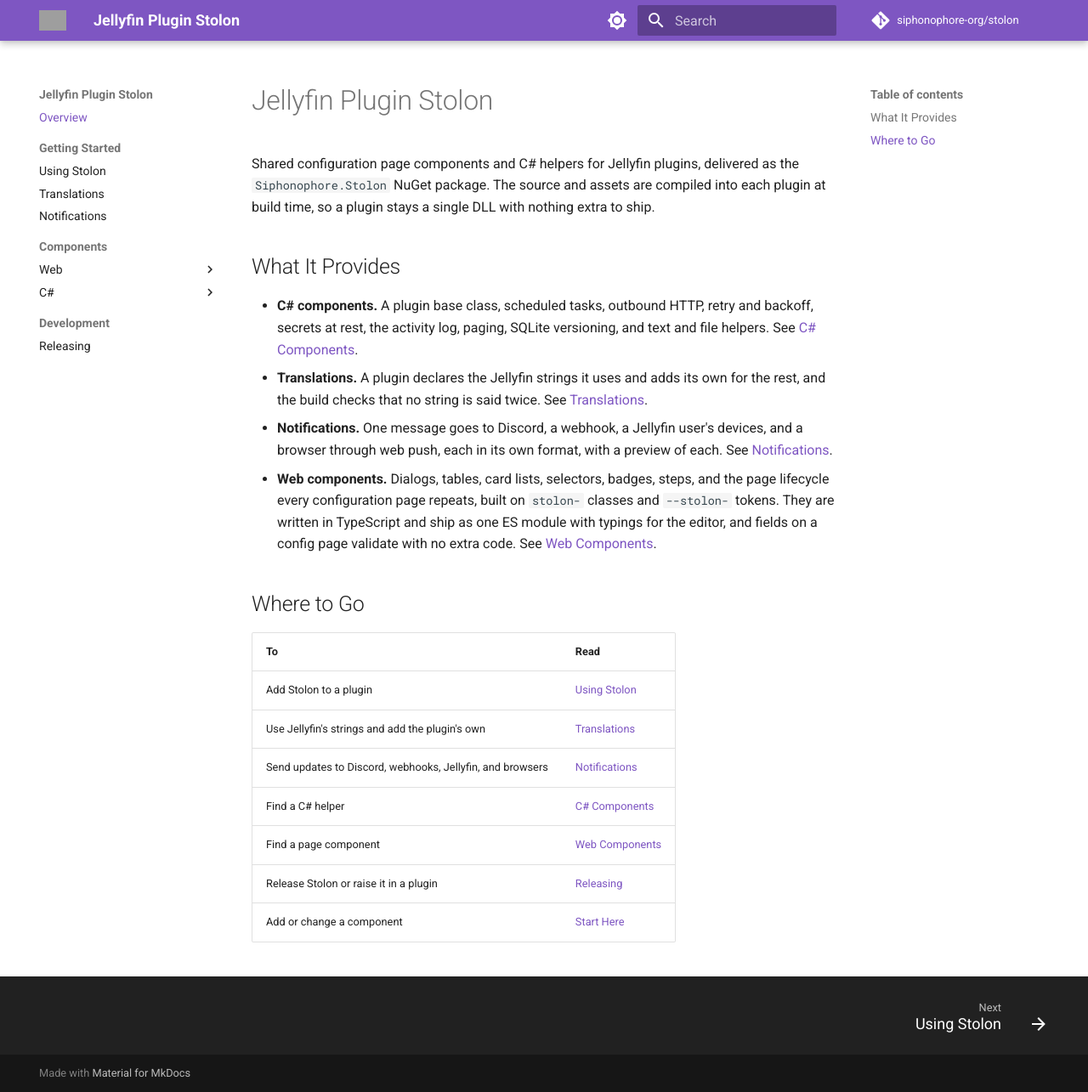
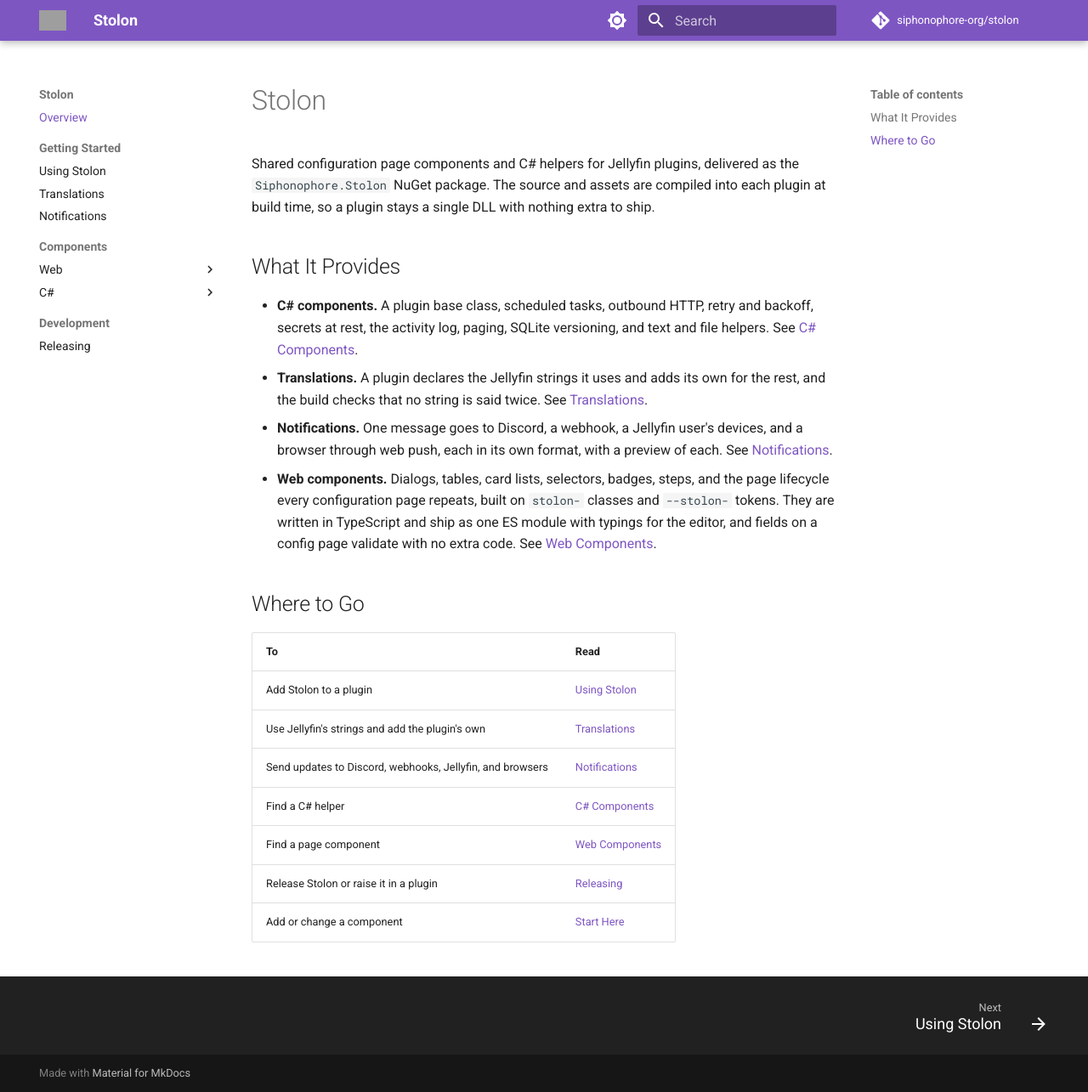
Before and after one commit to siphonophore-org/stolon, an MkDocs documentation site: the page built from docs/index.md, in a window 1280 px wide and 1285 px high. Shown: the whole window at 85% size. Built offline with MkDocs 1.6.1 and Material for MkDocs 9.7.7, drawn with Linux system fonts in a browser that asks for light colours; comment, search, counter and statistics services are not loaded; grey boxes are pictures that could not be loaded.

Commit message:
just call it stolon

```diff
--- a/docs/index.md
+++ b/docs/index.md
@@ -1,4 +1,4 @@
-# Jellyfin Plugin Stolon
+# Stolon
 
 Shared configuration page components and C# helpers for Jellyfin plugins, delivered as the `Siphonophore.Stolon` NuGet package. The source and assets are compiled into each plugin at build time, so a plugin stays a single DLL with nothing extra to ship.
 
--- a/mkdocs.yml
+++ b/mkdocs.yml
@@ -1,4 +1,4 @@
-site_name: Jellyfin Plugin Stolon
+site_name: Stolon
 site_description: Shared C# helpers and configuration page components for Jellyfin plugins.
 site_url: https://siphonophore-org.github.io/stolon/
 repo_url: https://github.com/siphonophore-org/stolon
```
Also changed, not shown: README.md (+1 -1 lines).
